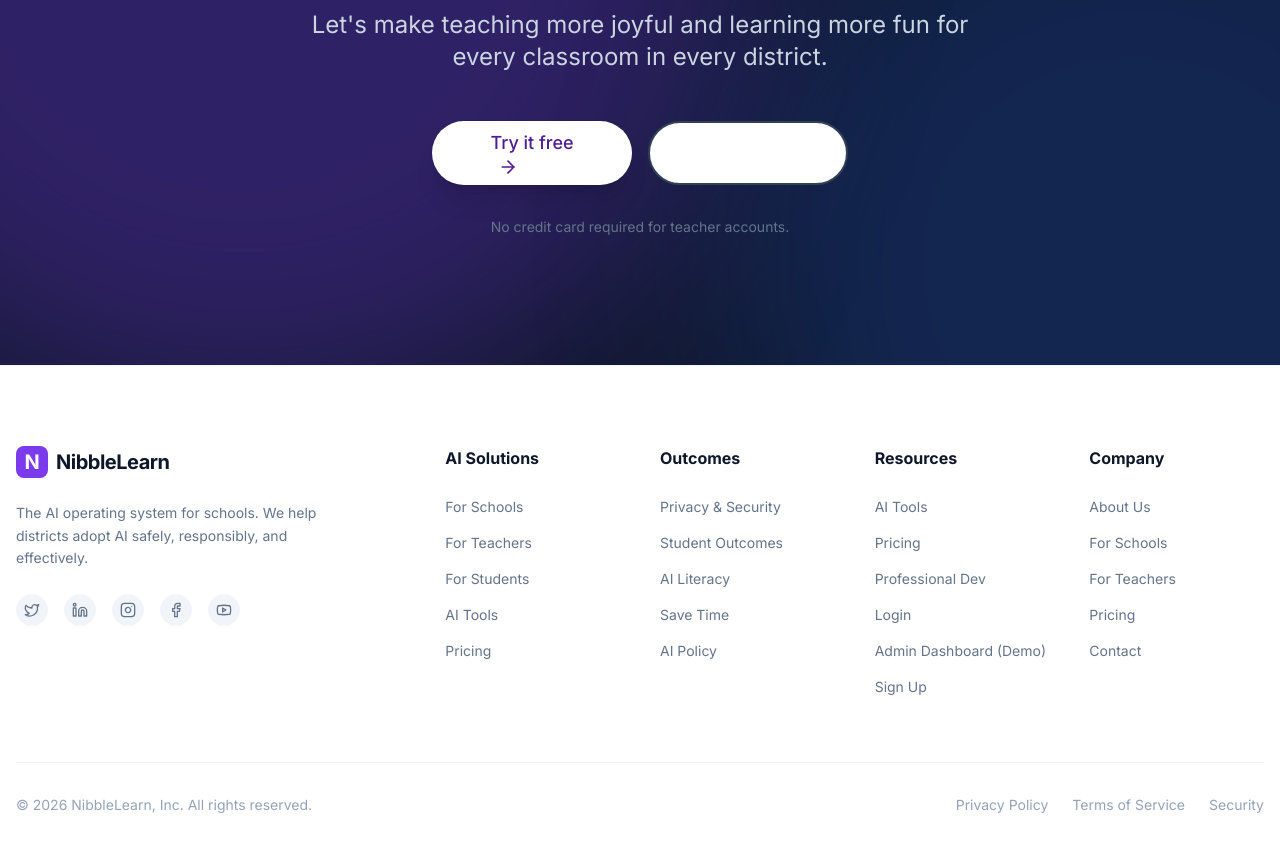
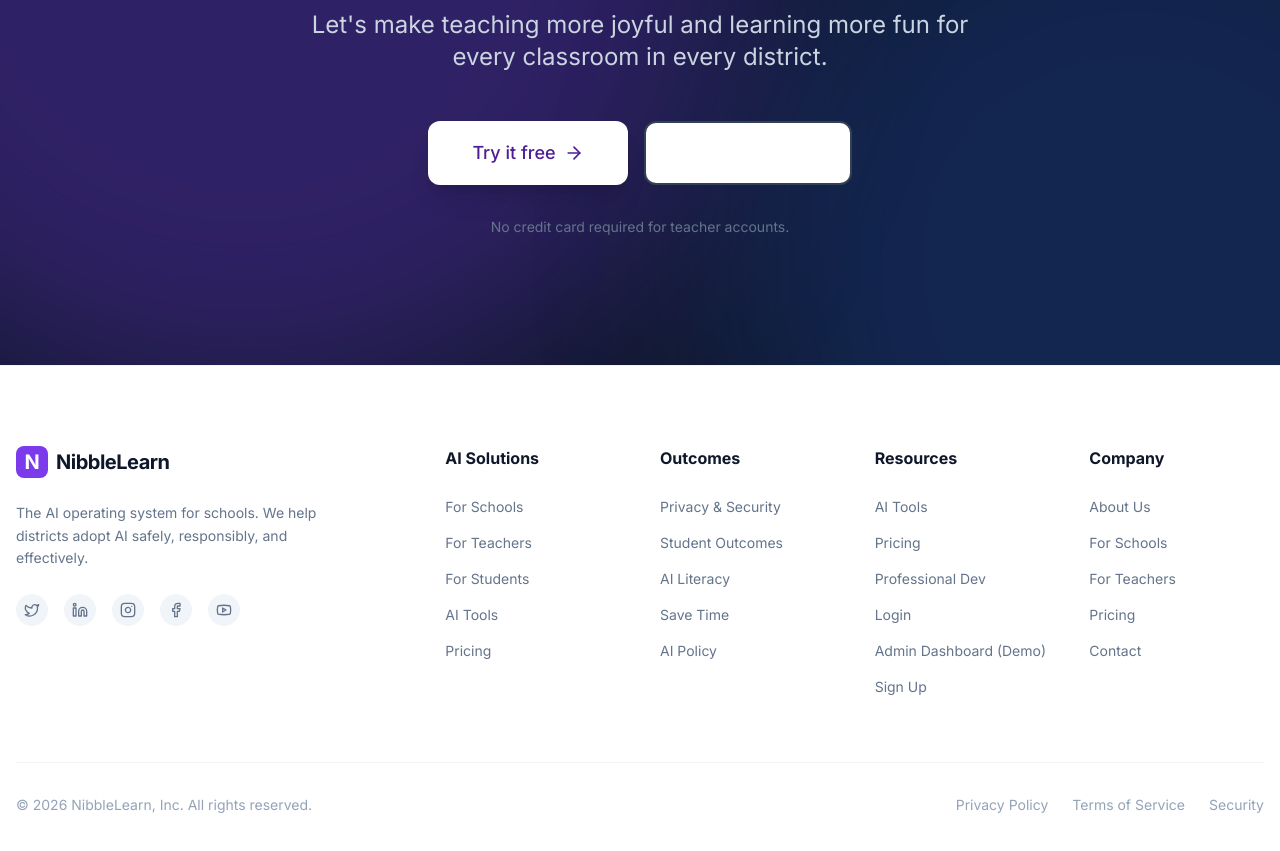
Before and after one commit to CodeCrafter19programmer/nibble-learn, a Next.js app: page / in a window 1280 px wide. Shown: the part 8140-8991 px from the top of the page. Built offline with nearby package versions, Linux system fonts and the light colour scheme.

Commit message:
Update CTASection buttons to rounded-xl and fix links

```diff
--- a/src/components/sections/CTASection.tsx
+++ b/src/components/sections/CTASection.tsx
@@ -36,15 +36,15 @@ export function CTASection() {
                     </p>
 
                     <div className="flex flex-col sm:flex-row items-center justify-center gap-4">
-                        <Button size="lg" className="h-16 px-8 text-lg rounded-full shadow-xl bg-white text-violet-900 hover:bg-slate-100 min-w-[200px]" asChild>
-                            <Link href="/signup">
+                        <Button size="lg" className="h-16 px-8 text-lg rounded-xl shadow-xl bg-white text-violet-900 hover:bg-slate-100 min-w-[200px] active:scale-95 transition-all" asChild>
+                            <Link href="/signup" className="flex items-center justify-center gap-2">
                                 Try it free
-                                <ArrowRight className="ml-2 w-5 h-5" />
+                                <ArrowRight className="w-5 h-5" />
                             </Link>
                         </Button>
-                        <Button variant="outline" size="lg" className="h-16 px-8 text-lg rounded-full border-2 border-slate-700 text-white hover:bg-slate-800 hover:text-white min-w-[200px]" asChild>
-                            <Link href="/demo">
-                                <PlayCircle className="mr-2 w-5 h-5" />
+                        <Button variant="outline" size="lg" className="h-16 px-8 text-lg rounded-xl border-2 border-slate-700 text-white hover:bg-slate-800 hover:text-white min-w-[200px] active:scale-95 transition-all" asChild>
+                            <Link href="/quote-request" className="flex items-center justify-center gap-2">
+                                <PlayCircle className="w-5 h-5" />
                                 Book a demo
                             </Link>
                         </Button>
```
